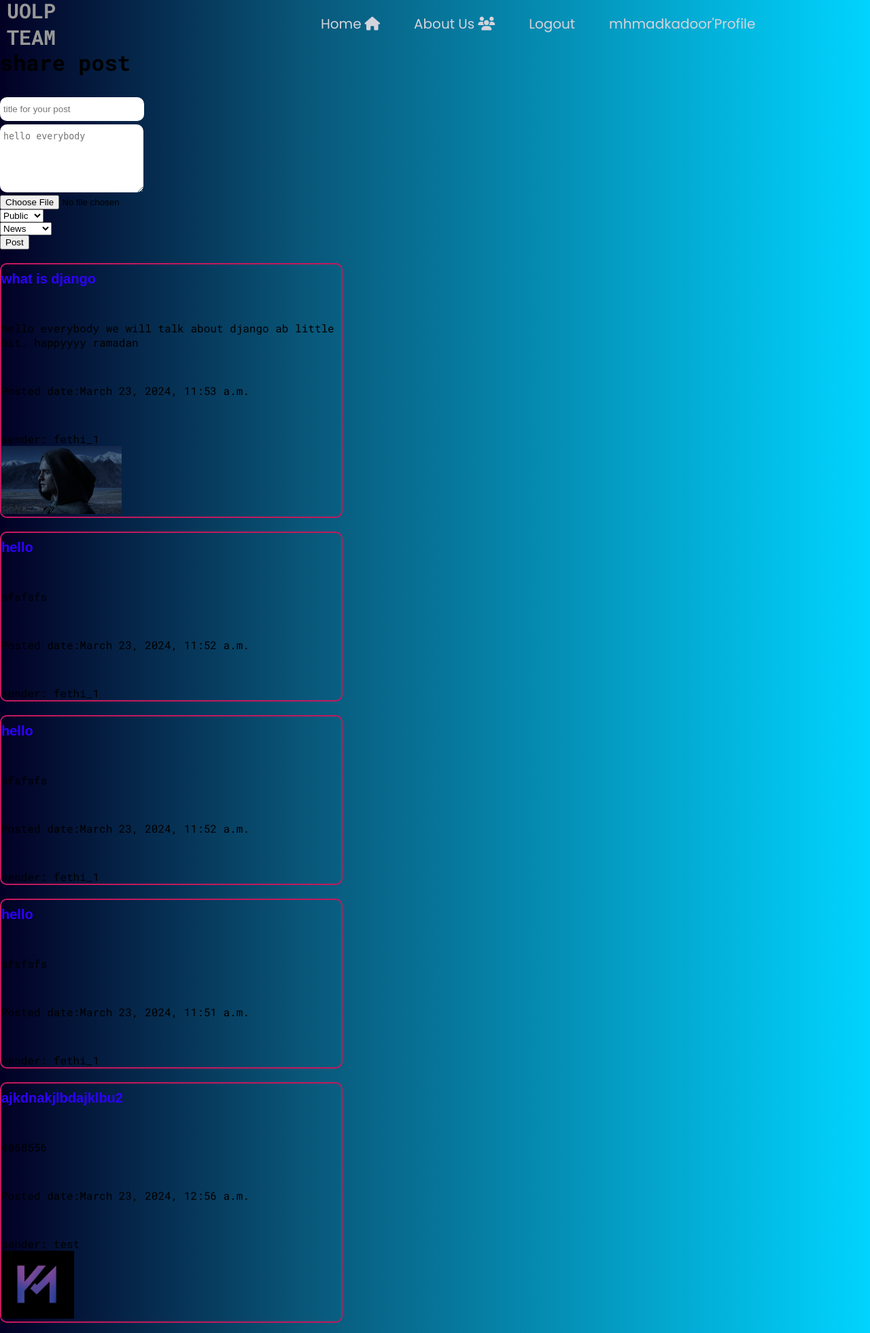
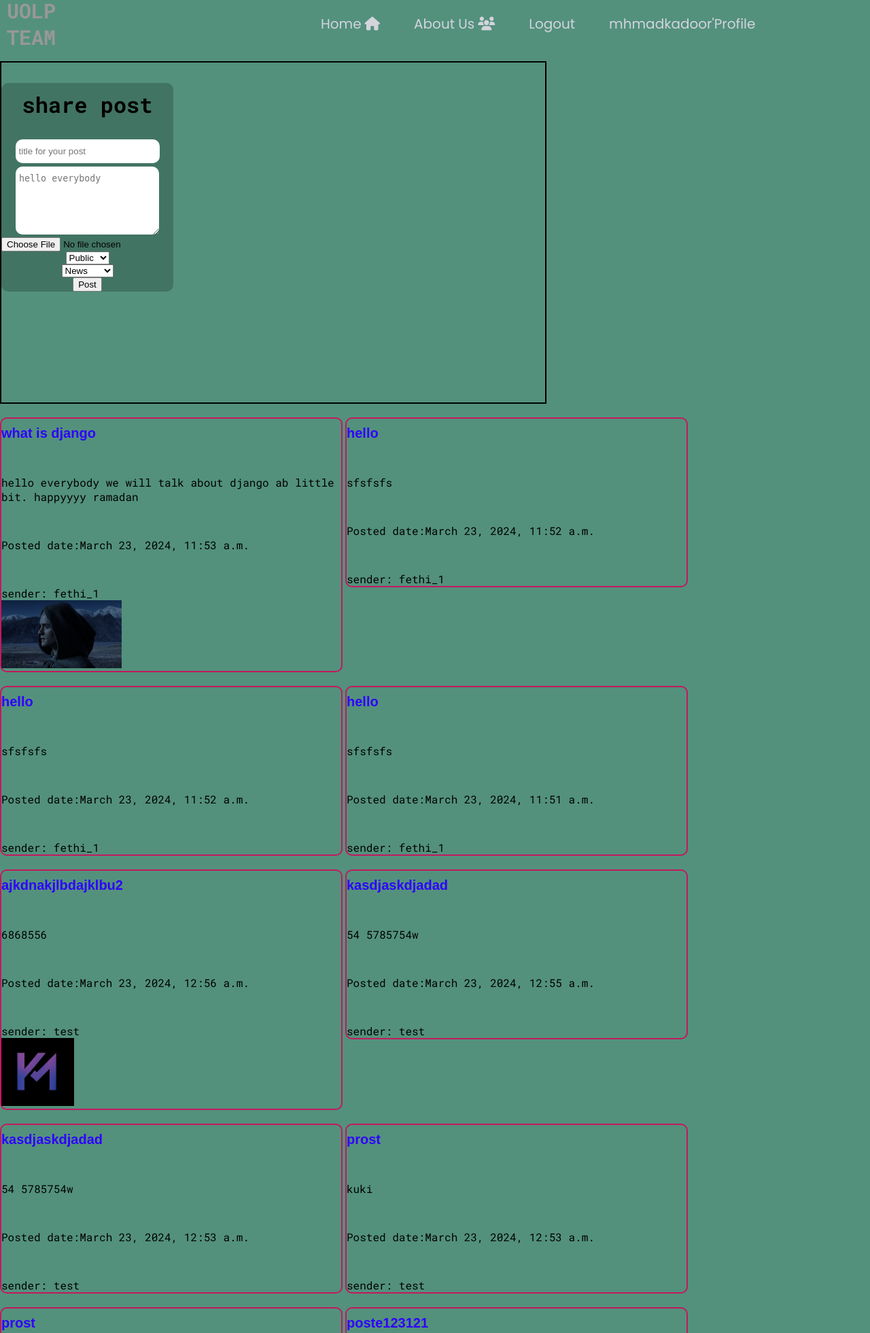
Before and after one commit to mhmadkadoor/Ulop_web_app, a Django app: page / in a window 1280 px wide. Shown: the top 1961 px of the page at 68% size. Run offline with Django 5.2, Linux system fonts and the light colour scheme; a user stored in the database is signed in; data comes from the database, SQL or seed files in the repository; both versions use the stored data as it was after the commit; some web fonts are replaced.

```diff
--- a/Ulop_web_app/static/css/style.css
+++ b/Ulop_web_app/static/css/style.css
@@ -8,10 +8,7 @@
 }
 body {
 
-
-
-
-background: linear-gradient(90deg, rgba(2,0,36,1) 0%, rgba(9,87,121,1) 35%, rgba(0,212,255,1) 100%);
+background-color: rgb(83, 145, 124);
 }
 /*post start*/
 form h1{
@@ -19,14 +16,24 @@ form h1{
     color:rgb(0, 0, 0);
     font-family: "Roboto Mono", monospace;
 }
-form.post-form{
-    background:  #393f4d;
+.wrapper-post{
+    margin-top: 30px;
+    position: relative;
+    width:100vh;
+    height:500px;
+    border:2px solid black;
+}
+form{
+    position: absolute;
+    background: rgb(0, 0, 0,0.2);
     display:flex;
     align-items: center;
     text-align: center;
     margin-top:30px;
     display: inline-block;
-    border:2px solid black;
+    border-radius: 10px;
+
+
 
 }
 form .post-t input{
@@ -112,15 +119,10 @@ p{
 
 /* POSTS START */
 .wrapper{
-    display:inline;
-    justify-content: space-between;
-    margin-top: 50px;
-
-
-
+    display:inline-flex;
 }
 .photos{
-
+   display: inline;
     width:500px;
     height:auto;
     border-radius: 10px;
--- a/templates/pages/htmls/home.html
+++ b/templates/pages/htmls/home.html
@@ -6,6 +6,7 @@
 
 
     {% if user.is_authenticated %}
+    <div class="wrapper-post">
         <form method="POST" action="{% url 'home' %}" enctype="multipart/form-data">
             {% csrf_token %}
             <div><h1>share post</h1></div>
@@ -35,6 +36,7 @@
             </div>
             <button class="post-btn" type="submit" class="btn btn-primary">Post</button>
         </form>
+    </div>
 
     {% endif %}
 
--- a/templates/posts/post.html
+++ b/templates/posts/post.html
@@ -1,7 +1,7 @@
 {% if post.active %}
 
     <div class="wrapper">
-        <div class=photos>
+        <div class="photos">
             <h3 >{{ post.title }}</h3>
             <p>{{ post.content }}</p>
             <p>Posted date:{{ post.date_posted }}</p>
```
Also changed, not shown: db.sqlite3, media/posted_images/2024/03/23/Screenshot_2024-02-05_142357.png (added).
